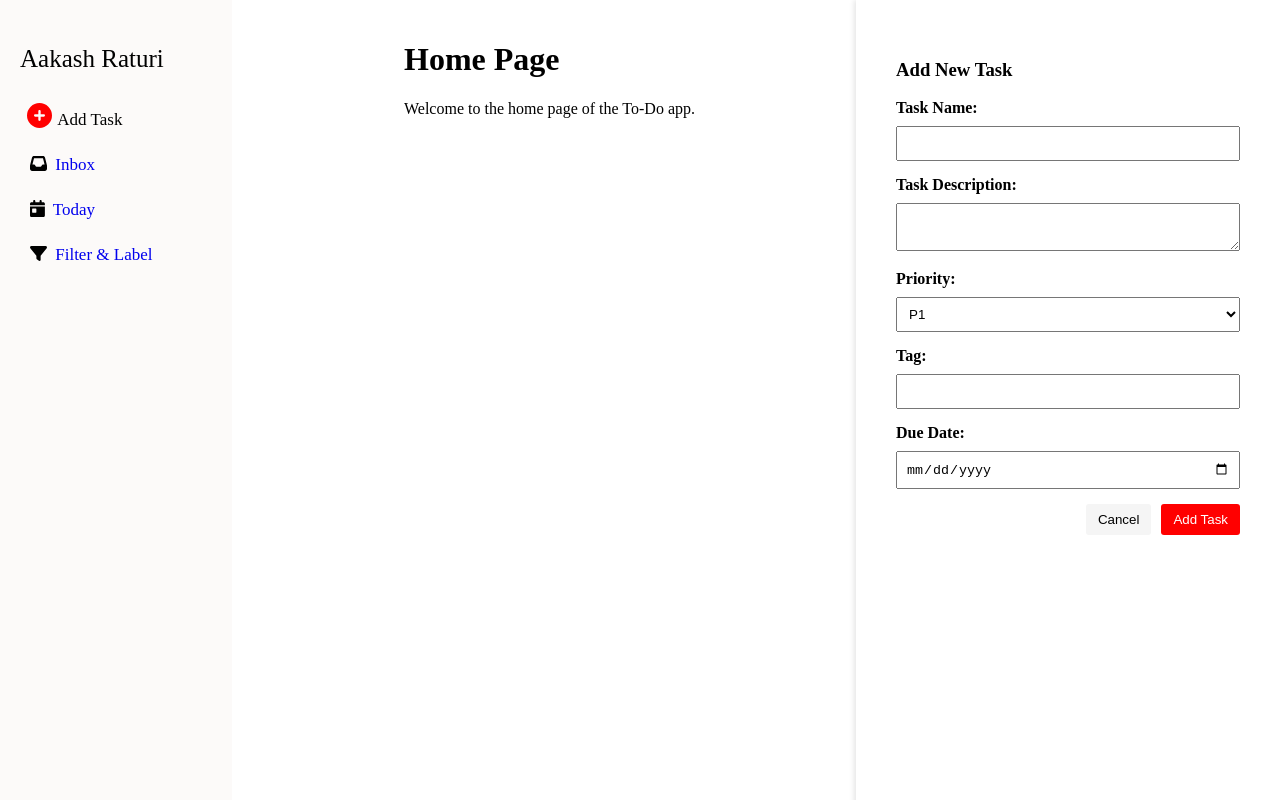
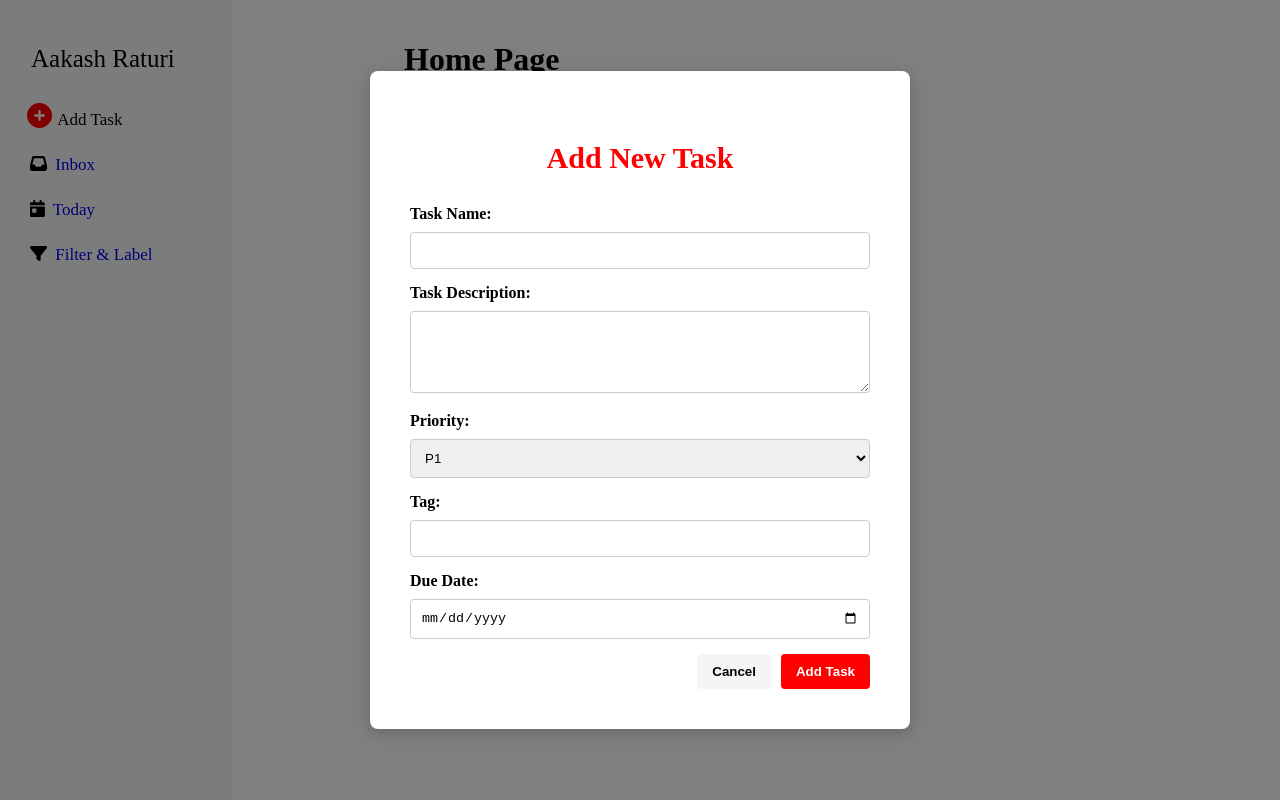
Before and after one commit to aakash-Compro/full_stack_vue_nuxt_assignment, a Nuxt app: page / in a window 1280 px wide. Both pictures are taken after a click on the item "Add Task". Built offline with nearby package versions, Linux system fonts and the light colour scheme.

Commit message:
Add Task completed

```diff
--- a/components/Sidebar.vue
+++ b/components/Sidebar.vue
@@ -58,7 +58,6 @@
     <TaskModal
       v-if="showTaskModal"
       @close="closeTaskModal"
-      @add="handleAddTask"
     />
   </div>
 </template>
@@ -77,11 +76,6 @@
 
     const closeTaskModal = () => {
         showTaskModal.value = false;
-    };
-
-    const handleAddTask = (task) => {
-        console.log("Task added:", task);
-        closeTaskModal();
     };
 
     const setActiveSection = (section) => {
@@ -107,6 +101,7 @@
     .user-info {
         margin: 0px;
         font-size: 25px;
+        margin-left:11px;
     }
 
     .menu ul {
--- a/components/TaskModal.vue
+++ b/components/TaskModal.vue
@@ -1,5 +1,6 @@
 <template>
-  <div class="task-modal" v-if="isOpen">
+  <div class="modal-overlay" v-if="isOpen">
+    <div class="task-modal">
       <div class="modal-content">
         <h3>Add New Task</h3>
         <form @submit.prevent="submitTask">
@@ -10,7 +11,7 @@
 
           <div class="form-group">
             <label for="task_desc">Task Description:</label>
-          <textarea id="task_desc" v-model="taskDesc"></textarea>
+            <textarea id="task_desc" v-model="taskDesc" rows="4"></textarea>
           </div>
           <div class="form-group">
             <label for="priority">Priority:</label>
@@ -38,11 +39,14 @@
         </form>
       </div>
     </div>
+  </div>
 </template>
 
 <script setup>
   import { ref, defineEmits } from 'vue';
   import { format } from 'date-fns';
+  import Toastify from 'toastify-js';
+  import 'toastify-js/src/toastify.css';
 
   const emit = defineEmits(['close', 'add']);
 
@@ -63,29 +67,73 @@
     }
   };
 
-    const submitTask = () => {
-    emit('add', {
-        taskName: taskName.value,
-        taskDesc: taskDesc.value,
+  const submitTask = async () => {
+    const taskData = {
+      user_id: '1',
+      task_name: taskName.value,
+      task_desc: taskDesc.value,
       priority: priority.value,
-        tag: tag.value,
-        dueDate: dueDate.value
+      tags: tag.value,
+      due_date: dueDate.value
+    };
+    try {
+      const response = await $fetch('http://localhost:3000/api/create-todo', {
+        method: 'POST',
+        body: taskData,
       });
-    closeModal();
+      if (response.status === 201) {
+        Toastify({
+          text: "Task created successfully!",
+          duration: 3000,
+          gravity: "top",
+          position: "center",
+          backgroundColor: "linear-gradient(to right, #00b09b, #96c93d)",
+          close: true
+        }).showToast();
+      } else {
+        Toastify({
+          text: "Failed to create task!",
+          duration: 3000,
+          gravity: "top",
+          position: "center",
+          backgroundColor: "red",
+          close: true
+        }).showToast();
+      }
+    } catch (err) {
+      console.error('Error:', err);
+    }
   };
 </script>
 
 <style scoped>
+
+  h3{
+    font-size:30px;
+    text-align: center;
+    color: red;
+  }
+
+  .modal-overlay {
+    position: fixed;
+    top: 0;
+    left: 0;
+    right: 0;
+    bottom: 0;
+    background-color: rgba(0, 0, 0, 0.5);
+    display: flex;
+    justify-content: center;
+    align-items: center;
+    z-index: 1000;
+  }
+
   .task-modal {
-        position: fixed;
-        right: 0;
-        top: 0;
-        width: 30%;
-        height: 100%;
     background-color: #fff;
-        box-shadow: -2px 0 5px rgba(0, 0, 0, 0.1);
+    box-shadow: 0 4px 15px rgba(0, 0, 0, 0.2);
+    border-radius: 8px;
     padding: 20px;
-        z-index: 1000;
+    width: 80%;
+    max-width: 500px;
   }
 
   .modal-content {
@@ -106,9 +154,19 @@
   .form-group textarea,
   .form-group select {
     width: 100%;
-        padding: 8px;
+    padding: 10px;
     margin-top: 4px;
+    border: 1px solid #ccc;
+    border-radius: 4px;
     box-sizing: border-box;
+    transition: border-color 0.3s;
+  }
+
+  .form-group input:focus,
+  .form-group textarea:focus,
+  .form-group select:focus {
+    border-color: #007bff;
+    outline: none;
   }
 
   .modal-buttons {
@@ -118,10 +176,11 @@
   }
 
   .modal-buttons button {
-        padding: 8px 12px;
+    padding: 10px 15px;
     border: none;
     cursor: pointer;
-        border-radius: 3px;
+    border-radius: 4px;
+    font-weight: bold;
   }
 
   .modal-buttons button[type='button'] {
--- a/package.json
+++ b/package.json
@@ -17,6 +17,7 @@
     "@fortawesome/vue-fontawesome": "^3.0.8",
     "date-fns": "^4.1.0",
     "nuxt": "^3.13.0",
+    "toastify-js": "^1.12.0",
     "vue": "latest",
     "vue-router": "latest"
   }
--- a/plugins/fontawesome.js
+++ b/plugins/fontawesome.js
@@ -1,10 +1,15 @@
 // plugins/fontawesome.js
 import { library, config } from '@fortawesome/fontawesome-svg-core';
 import { FontAwesomeIcon } from '@fortawesome/vue-fontawesome';
+
 import { faPlusCircle, faInbox, faCalendarDay, faFilter, faTags } from '@fortawesome/free-solid-svg-icons';
+
 import '@fortawesome/fontawesome-svg-core/styles.css';
+
 config.autoAddCss = false;
+
 library.add(faPlusCircle, faInbox, faCalendarDay, faFilter, faTags);
+
 export default defineNuxtPlugin((nuxtApp) => {
   nuxtApp.vueApp.component('font-awesome-icon', FontAwesomeIcon);
 });
```
Also changed, not shown: 2 other files (tests, documents, lock files or other folders). Lines whose indentation alone changed are shown as unchanged.
